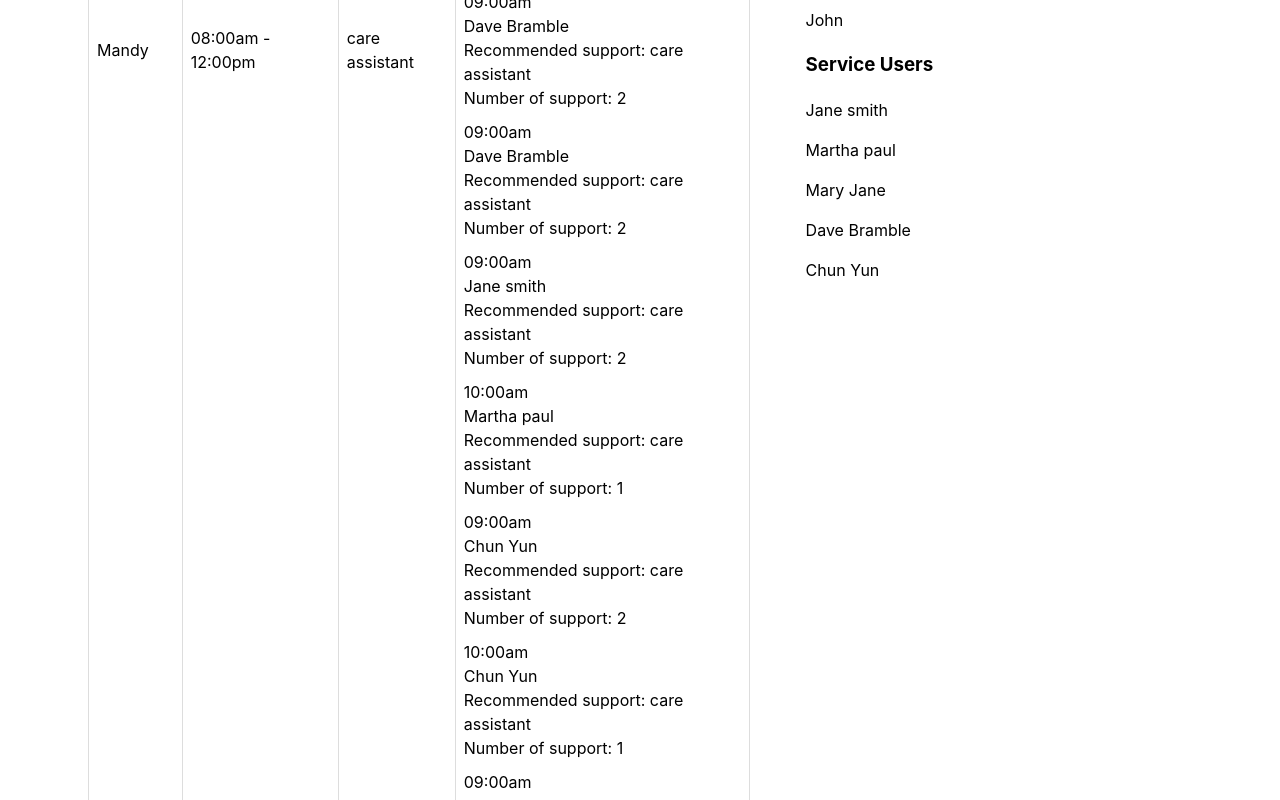
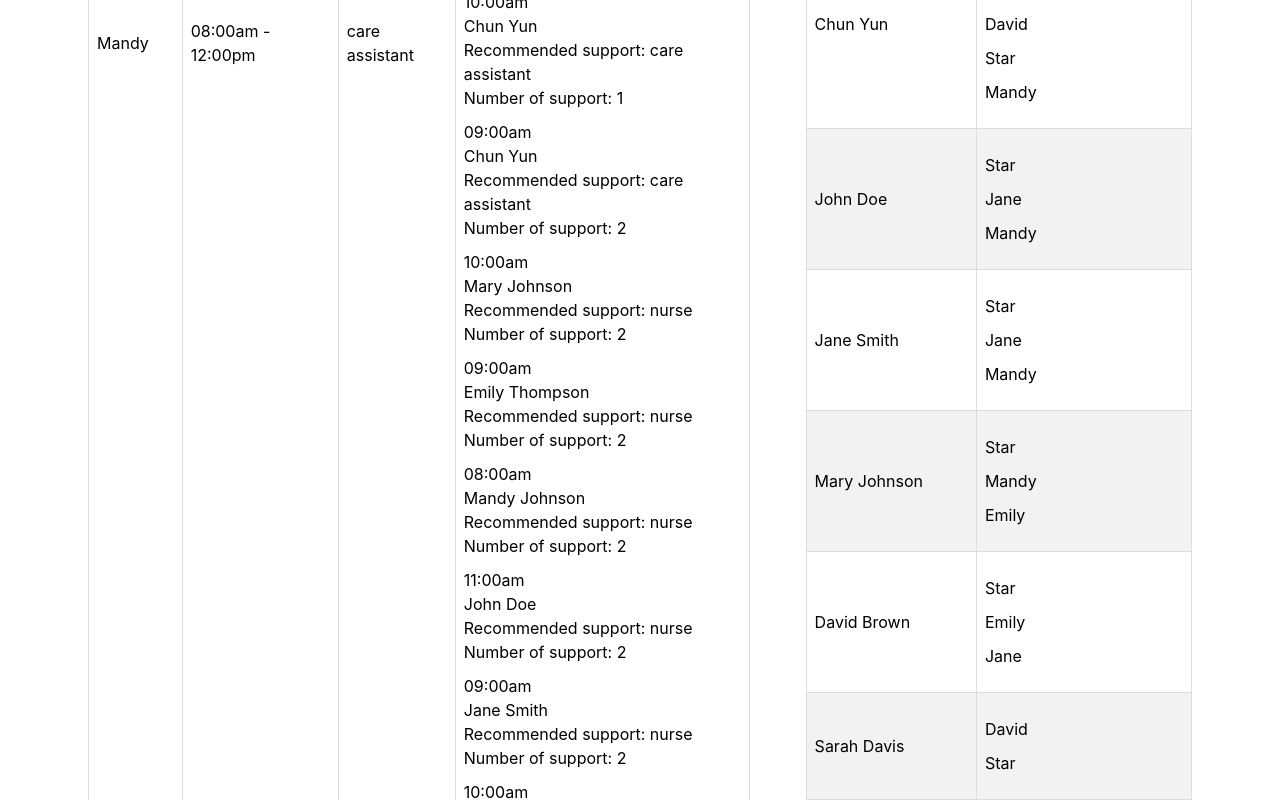
Before and after one commit to taofiqsulayman/roster-generator-react, a React (Vite) app: page / in a window 1280 px wide. Shown: the part 940-1740 px from the top of the page. Built offline with nearby package versions, Linux system fonts and the light colour scheme.

Commit message:
refactor assignment logic

```diff
--- a/src/App.jsx
+++ b/src/App.jsx
@@ -67,9 +67,9 @@ function App() {
                                     <td>
                                         <ul>
                                             {employeeTasks[employee].map(
-                                                (task) => (
+                                                (task, index) => (
                                                     <li
-                                                        key={`${task.time} + ${task.su}`}
+                                                        key={`${task.time} + ${task.su}` + index}
                                                     >
                                                         <span>{task.time}</span>
                                                         <span>{task.su}</span>
--- a/src/su-assign.js
+++ b/src/su-assign.js
@@ -11,111 +11,101 @@ import moment from "moment";
 
 export const runTaskAssignment = (employees, tasks) => {
   const suAndAssignedEmployees = {};
-
   const employeeAndAssignedSu = {};
-
   const employeeAndAssignedTasks = {};
 
   tasks.forEach((task) => {
-    let assignedEmployees = [];
-    const prevAssignedEmployees = suAndAssignedEmployees[task.su] || [];
+    // Initialize suAndAssignedEmployees if not already initialized
+    if (!suAndAssignedEmployees[task.su]) {
+      suAndAssignedEmployees[task.su] = [];
+    }
 
     employees.forEach((employee) => {
       let score = 0;
       const { role, shift, name } = employee;
 
+      // Calculate score based on role
       if (role === task.supportPersonel) {
-        score++;
+        score += 2;
       }
+
+      // Calculate score based on shift overlap
       const empShiftStart = moment(shift.start, "h:mma");
       const empShiftEnd = moment(shift.end, "h:mma");
-
       const taskTime = moment(task.time, "h:mma");
 
       if (
         taskTime.isSameOrAfter(empShiftStart) &&
         taskTime.isBefore(empShiftEnd)
       ) {
-        score += 4;
+        score += 4; // Increased weight for shift overlap
       }
 
-      if (prevAssignedEmployees.includes(name)) {
-        score++;
+      // previous assignments to the same SU should be given preference
+      // if (suAndAssignedEmployees[task.su]) {
+      //   if (suAndAssignedEmployees[task.su].includes(name)) {
+      //     score += 1; // Increased weight for previous assignments
+      //   }
+      // }
+
+      // employees yet to be assigned to any service user should be given preference
+      if (!employeeAndAssignedSu[name]) {
+        score += 3;
       }
 
-      const employeeToAdd = { employee, score };
+      // Additional score if the employee has the least number of assigned tasks
+      const numTasksAssignedToEmployee = (employeeAndAssignedTasks[name] || []).length;
+      const leastTasks = Math.min(...Object.values(employeeAndAssignedTasks).map(tasks => tasks.length));
+      if (numTasksAssignedToEmployee === leastTasks) {
+        score += 1;
+      }
 
-      if (!assignedEmployees.length) {
-        assignedEmployees.push(employeeToAdd);
-      } else if (assignedEmployees.length < task.noSupportPersonel) {
-        let indexToInsert;
-        for (let i = 0; i < assignedEmployees.length; i++) {
-          if (assignedEmployees[i].score >= score) {
-            indexToInsert = i;
-            break;
-          }
-        }
+      // Assign the calculated score to the employee
+      employee.score = score;
+    });
 
-        if (indexToInsert) {
-          assignedEmployees.splice(indexToInsert, 0, employeeToAdd);
-        } else {
-          assignedEmployees.push(employeeToAdd);
-        }
-      } else if (assignedEmployees[0].score === score) {
-        const emp1AsignedLength = (
-          employeeAndAssignedSu[assignedEmployees[0].employee.name] || []
-        ).length;
+    // Sorting logic with adjusted tie-breaking
+    employees.sort((a, b) => {
+      // Sort by score in descending order
+      if (a.score !== b.score) {
+        return b.score - a.score;
+      } else {
+        // If scores are tied, consider number of assignments to the same SU
+        const aAssignmentsToSu =
+          (suAndAssignedEmployees[task.su] || []).filter(
+            (assignedEmp) => assignedEmp === a.name
+          ).length || 0;
+        const bAssignmentsToSu =
+          (suAndAssignedEmployees[task.su] || []).filter(
+            (assignedEmp) => assignedEmp === b.name
+          ).length || 0;
 
-        const emp2AsignedLength = (employeeAndAssignedSu[name] || []).length;
-
-        if (emp1AsignedLength > emp2AsignedLength) {
-          assignedEmployees[0] = employeeToAdd;
-        }
-      } else if (assignedEmployees[0].score < score) {
-        assignedEmployees[0] = employeeToAdd;
-
-        for (let i = 1; i < assignedEmployees.length; i++) {
-          const emp1AsignedLength = (
-            employeeAndAssignedSu[assignedEmployees[i].employee.name] || []
-          ).length;
-
-          const emp2AsignedLength = (employeeAndAssignedSu[name] || []).length;
-
-          if (
-            score > assignedEmployees[i].score ||
-            (score === assignedEmployees[i].score &&
-              emp1AsignedLength > emp2AsignedLength)
-          ) {
-            const toMove = assignedEmployees[i];
-            assignedEmployees[i] = assignedEmployees[i - 1];
-            assignedEmployees[i - 1] = toMove;
-          }
-        }
+        // Sort by the number of assignments to the same SU in ascending order
+        return aAssignmentsToSu - bAssignmentsToSu;
       }
     });
 
-    if (!suAndAssignedEmployees[task.su]) {
-      suAndAssignedEmployees[task.su] = [];
-    }
+    const assignedEmployees = employees.slice(0, task.noSupportPersonel);
 
     assignedEmployees.forEach((assignedEmp) => {
-      if (
-        !suAndAssignedEmployees[task.su].includes(assignedEmp.employee.name)
-      ) {
-        suAndAssignedEmployees[task.su].push(assignedEmp.employee.name);
+      // Check if the employee is not already assigned to this SU
+      if (!suAndAssignedEmployees[task.su].includes(assignedEmp.name)) {
+        suAndAssignedEmployees[task.su].push(assignedEmp.name);
       }
 
-      if (!employeeAndAssignedSu[assignedEmp.employee.name]) {
-        employeeAndAssignedSu[assignedEmp.employee.name] = [];
-        employeeAndAssignedTasks[assignedEmp.employee.name] = [];
+      employeeAndAssignedSu[assignedEmp.name] =
+        employeeAndAssignedSu[assignedEmp.name] || [];
+      if (!employeeAndAssignedSu[assignedEmp.name].includes(task.su)) {
+        employeeAndAssignedSu[assignedEmp.name].push(task.su);
       }
 
-      if (!employeeAndAssignedSu[assignedEmp.employee.name].includes(task.su)) {
-        employeeAndAssignedSu[assignedEmp.employee.name].push(task.su);
-      }
-      employeeAndAssignedTasks[assignedEmp.employee.name].push(task);
+      employeeAndAssignedTasks[assignedEmp.name] =
+        employeeAndAssignedTasks[assignedEmp.name] || [];
+      employeeAndAssignedTasks[assignedEmp.name].push(task);
     });
   });
+
+  console.log({ suAndAssignedEmployees, employeeAndAssignedSu, employeeAndAssignedTasks });
 
   return {
     suAndAssignedEmployees,
@@ -123,6 +113,121 @@ export const runTaskAssignment = (employees, tasks) => {
     employeeAndAssignedTasks,
   };
 };
+
+
+// export const runTaskAssignment = (employees, tasks) => {
+//   const suAndAssignedEmployees = {};
+
+//   const employeeAndAssignedSu = {};
+
+//   const employeeAndAssignedTasks = {};
+
+//   tasks.forEach((task) => {
+//     let assignedEmployees = [];
+//     const prevAssignedEmployees = suAndAssignedEmployees[task.su] || [];
+
+//     employees.forEach((employee) => {
+//       let score = 0;
+//       const { role, shift, name } = employee;
+
+//       if (role === task.supportPersonel) {
+//         score++;
+//       }
+//       const empShiftStart = moment(shift.start, "h:mma");
+//       const empShiftEnd = moment(shift.end, "h:mma");
+
+//       const taskTime = moment(task.time, "h:mma");
+
+//       if (
+//         taskTime.isSameOrAfter(empShiftStart) &&
+//         taskTime.isBefore(empShiftEnd)
+//       ) {
+//         score += 4;
+//       }
+
+//       if (prevAssignedEmployees.includes(name)) {
+//         score++;
+//       }
+
+//       const employeeToAdd = { employee, score };
+
+//       if (!assignedEmployees.length) {
+//         assignedEmployees.push(employeeToAdd);
+//       } else if (assignedEmployees.length < task.noSupportPersonel) {
+//         let indexToInsert;
+//         for (let i = 0; i < assignedEmployees.length; i++) {
+//           if (assignedEmployees[i].score >= score) {
+//             indexToInsert = i;
+//             break;
+//           }
+//         }
+
+//         if (indexToInsert) {
+//           assignedEmployees.splice(indexToInsert, 0, employeeToAdd);
+//         } else {
+//           assignedEmployees.push(employeeToAdd);
+//         }
+//       } else if (assignedEmployees[0].score === score) {
+//         const emp1AsignedLength = (
+//           employeeAndAssignedSu[assignedEmployees[0].employee.name] || []
+//         ).length;
+
+//         const emp2AsignedLength = (employeeAndAssignedSu[name] || []).length;
+
+//         if (emp1AsignedLength > emp2AsignedLength) {
+//           assignedEmployees[0] = employeeToAdd;
+//         }
+//       } else if (assignedEmployees[0].score < score) {
+//         assignedEmployees[0] = employeeToAdd;
+
+//         for (let i = 1; i < assignedEmployees.length; i++) {
+//           const emp1AsignedLength = (
+//             employeeAndAssignedSu[assignedEmployees[i].employee.name] || []
+//           ).length;
+
+//           const emp2AsignedLength = (employeeAndAssignedSu[name] || []).length;
+
+//           if (
+//             score > assignedEmployees[i].score ||
+//             (score === assignedEmployees[i].score &&
+//               emp1AsignedLength > emp2AsignedLength)
+//           ) {
+//             const toMove = assignedEmployees[i];
+//             assignedEmployees[i] = assignedEmployees[i - 1];
+//             assignedEmployees[i - 1] = toMove;
+//           }
+//         }
+//       }
+//     });
+
+//     if (!suAndAssignedEmployees[task.su]) {
+//       suAndAssignedEmployees[task.su] = [];
+//     }
+
+//     assignedEmployees.forEach((assignedEmp) => {
+//       if (!suAndAssignedEmployees[task.su].includes(assignedEmp.employee.name)
+//       ) {
+//         suAndAssignedEmployees[task.su].push(assignedEmp.employee.name);
+//       }
+
+//       if (!employeeAndAssignedSu[assignedEmp.employee.name]) {
+//         employeeAndAssignedSu[assignedEmp.employee.name] = [];
+//         employeeAndAssignedTasks[assignedEmp.employee.name] = [];
+//       }
+
+//       if (!employeeAndAssignedSu[assignedEmp.employee.name].includes(task.su)) {
+//         employeeAndAssignedSu[assignedEmp.employee.name].push(task.su);
+//       }
+//       employeeAndAssignedTasks[assignedEmp.employee.name].push(task);
+//     });
+//   });
+
+//   return {
+//     suAndAssignedEmployees,
+//     employeeAndAssignedSu,
+//     employeeAndAssignedTasks,
+//   };
+// };
 
 // console.log({ employeeAndAssignedSu, suAndAssignedEmployees });
 
--- a/src/test_input.js
+++ b/src/test_input.js
@@ -8,14 +8,14 @@ const testData = {
                 end: "12:00pm",
             },
         },
-    {
-      name: "Mary",
-      role: "care assistant",
-      shift: {
-        start: "12:00pm",
-        end: "06:00pm",
-      },
-    },
+        // {
+        //     name: "Mary",
+        //     role: "care assistant",
+        //     shift: {
+        //         start: "12:00pm",
+        //         end: "06:00pm",
+        //     },
+        // },
         {
             name: "Star",
             role: "nurse",
@@ -24,45 +24,45 @@ const testData = {
                 end: "12:00pm",
             },
         },
+        // {
+        //     name: "John",
+        //     role: "nurse",
+        //     shift: {
+        //         start: "12:00pm",
+        //         end: "06:00pm",
+        //     },
+        // },
         {
-      name: "John",
+            name: "Emily",
+            role: "care assistant",
+            shift: {
+                start: "08:00am",
+                end: "12:00pm",
+            },
+        },
+        {
+            name: "David",
             role: "nurse",
             shift: {
                 start: "12:00pm",
                 end: "06:00pm",
             },
         },
+        {
+            name: "Jane",
+            role: "care assistant",
+            shift: {
+                start: "08:00am",
+                end: "12:00pm",
+            },
+        },
         // {
-    //   name: "Emily",
-    //   role: "care assistant",
-    //   shift: {
-    //     start: "08:00am",
-    //     end: "05:00pm",
-    //   },
-    // },
-    // {
-    //   name: "David",
-    //   role: "nurse",
-    //   shift: {
-    //     start: "06:00pm",
-    //     end: "02:00am",
-    //   },
-    // },
-    // {
-    //   name: "Jane",
-    //   role: "care assistant",
-    //   shift: {
-    //     start: "08:00am",
-    //     end: "12:00pm",
-    //   },
-    // },
-    // {
-    //   name: "Martha",
-    //   role: "care assistant",
-    //   shift: {
-    //     start: "12:00pm",
-    //     end: "06:00pm",
-    //   },
+        //     name: "Martha",
+        //     role: "care assistant",
+        //     shift: {
+        //         start: "12:00pm",
+        //         end: "06:00pm",
+        //     },
         // },
     ],
 
@@ -307,6 +307,145 @@ const testData = {
             time: '02:24pm',
             su: 'Chun Yun',
         },
+        {
+            supportPersonel: 'nurse',
+            noSupportPersonel: 2,
+            time: '08:00am',
+            su: 'John Doe',
+        },
+        {
+            supportPersonel: 'nurse',
+            noSupportPersonel: 2,
+            time: '09:00am',
+            su: 'Jane Smith',
+        },
+        {
+            supportPersonel: 'nurse',
+            noSupportPersonel: 2,
+            time: '10:00am',
+            su: 'Mary Johnson',
+        },
+        {
+            supportPersonel: 'nurse',
+            noSupportPersonel: 2,
+            time: '11:00am',
+            su: 'David Brown',
+        },
+        {
+            supportPersonel: 'nurse',
+            noSupportPersonel: 2,
+            time: '12:00pm',
+            su: 'Sarah Davis',
+        },
+        {
+            supportPersonel: 'nurse',
+            noSupportPersonel: 2,
+            time: '08:00am',
+            su: 'Michael Wilson',
+        },
+        {
+            supportPersonel: 'nurse',
+            noSupportPersonel: 2,
+            time: '09:00am',
+            su: 'Emily Thompson',
+        },
+        {
+            supportPersonel: 'nurse',
+            noSupportPersonel: 2,
+            time: '10:00am',
+            su: 'Daniel Martinez',
+        },
+        {
+            supportPersonel: 'nurse',
+            noSupportPersonel: 2,
+            time: '11:00am',
+            su: 'Olivia Anderson',
+        },
+        {
+            supportPersonel: 'nurse',
+            noSupportPersonel: 2,
+            time: '12:00pm',
+            su: 'James Wilson',
+        },
+        {
+            supportPersonel: 'nurse',
+            noSupportPersonel: 2,
+            time: '08:00am',
+            su: 'Mandy Johnson',
+        },
+        {
+            supportPersonel: 'nurse',
+            noSupportPersonel: 2,
+            time: '09:00am',
+            su: 'Mary Smith',
+        },
+        {
+            supportPersonel: 'nurse',
+            noSupportPersonel: 2,
+            time: '10:00am',
+            su: 'Star Jones',
+        },
+        {
+            supportPersonel: 'nurse',
+            noSupportPersonel: 2,
+            time: '11:00am',
+            su: 'John Doe',
+        },
+        {
+            supportPersonel: 'nurse',
+            noSupportPersonel: 2,
+            time: '12:00pm',
+            su: 'Emily Thompson',
+        },
+        {
+            supportPersonel: 'nurse',
+            noSupportPersonel: 2,
+            time: '08:00am',
+            su: 'David Brown',
+        },
+        {
+            supportPersonel: 'nurse',
+            noSupportPersonel: 2,
+            time: '09:00am',
+            su: 'Jane Smith',
+        },
+        {
+            supportPersonel: 'nurse',
+            noSupportPersonel: 2,
+            time: '10:00am',
+            su: 'Mary Johnson',
+        },
+        {
+            supportPersonel: 'nurse',
+            noSupportPersonel: 2,
+            time: '11:00am',
+            su: 'David Brown',
+        },
+        {
+            supportPersonel: 'nurse',
+            noSupportPersonel: 2,
+            time: '12:00pm',
+            su: 'Sarah Davis',
+        },
+        {
+            supportPersonel: 'nurse',
+            noSupportPersonel: 2,
+            time: '08:00am',
+            su: 'Michael Wilson',
+        },
+        {
+            supportPersonel: 'nurse',
+            noSupportPersonel: 2,
+            time: '09:00am',
+            su: 'Emily Thompson',
+        },
+        {
+            supportPersonel: 'nurse',
+            noSupportPersonel: 2,
+            time: '10:00am',
+            su: 'Daniel Martinez',
+        },
+
 
     ],
 };
```
Lines whose indentation alone changed are shown as unchanged.
